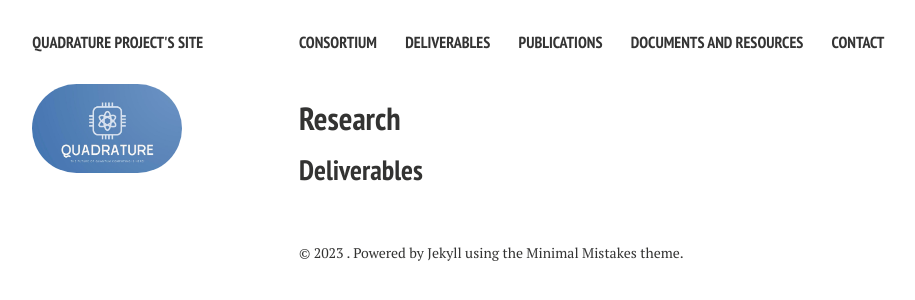
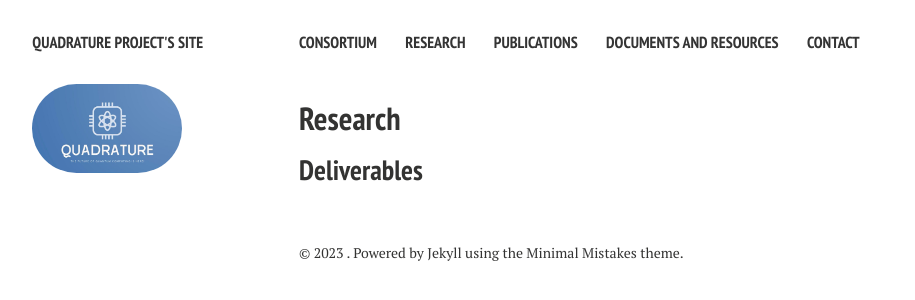
Before and after one commit to biddu/biddu.github.io, a Jekyll site: the page built from research.md, in a window 1280 px wide. Shown: the top 300 px of the page, without its empty margins (21-936 px from the left). Built offline with Jekyll 4.4.1, drawn with Linux system fonts in a browser that asks for light colours; nearby versions of some CDN libraries.

Commit message:
Update _config.yml

```diff
--- a/_config.yml
+++ b/_config.yml
@@ -26,8 +26,8 @@ owner:
 links:
   - title: Consortium
     url: /consortium/
-  - title: Deliverables
-    url: /deliverables/
+  - title: Research
+    url: /research/
   - title: Publications
     url: /publications/
   - title: Documents and Resources
```
